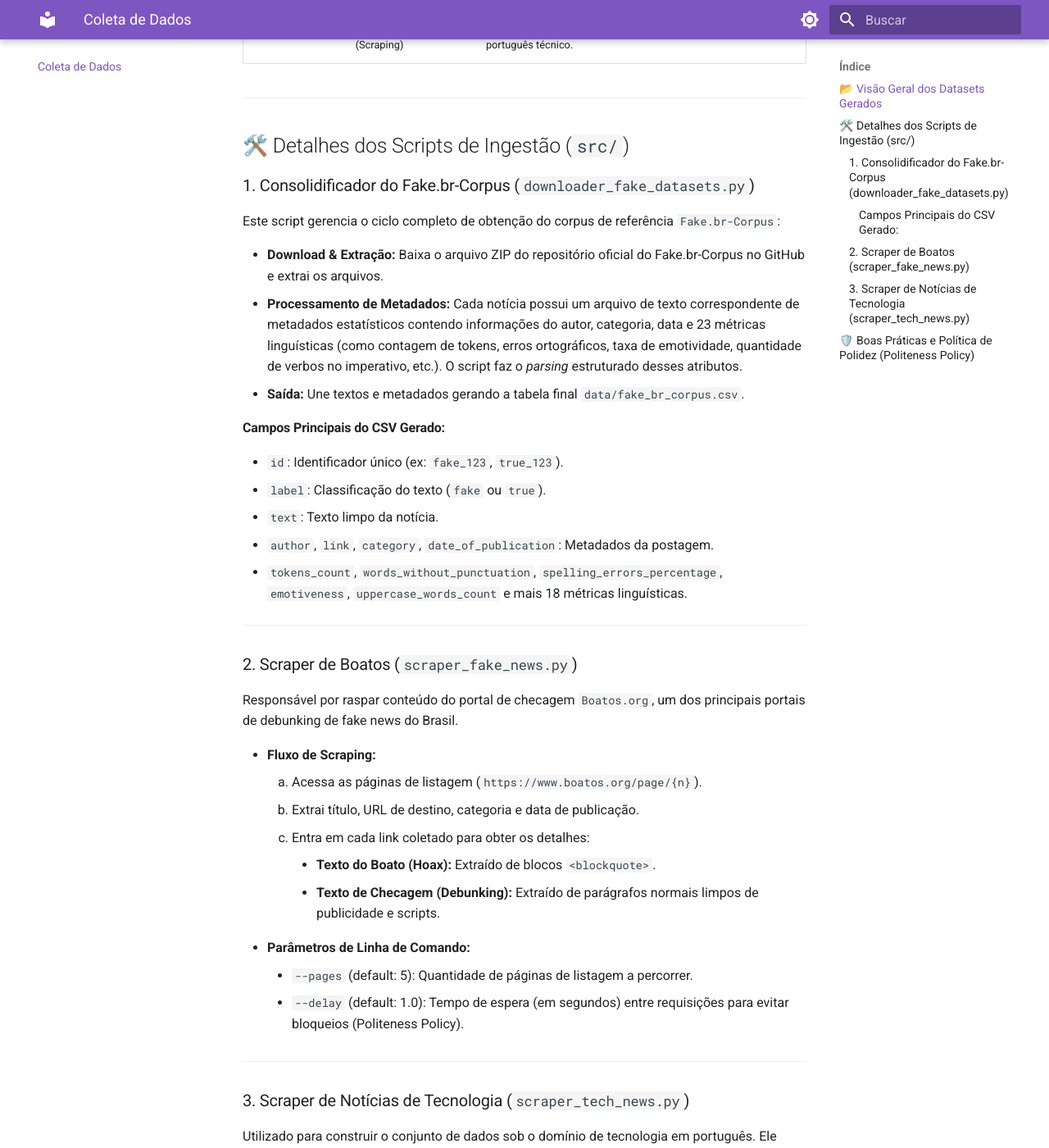
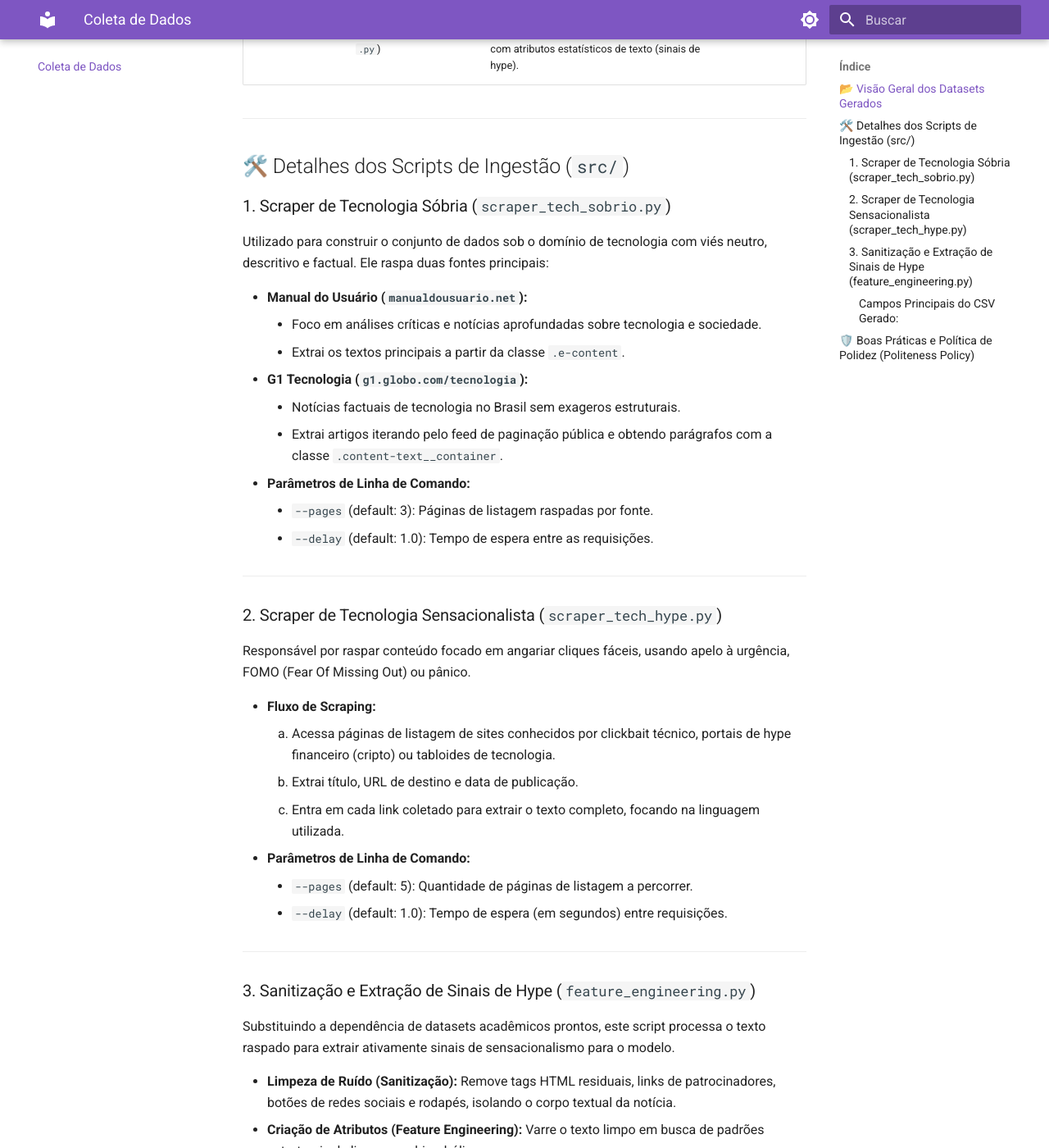
Before and after one commit to unb-Sistemas-de-Machine-learning/challenge_1_inimigos_do_prompt, an MkDocs documentation site: the page built from docs/dados.md, in a window 1280 px wide and 1400 px high, scrolled down 711 px. Shown: the whole window at 82% size. Built offline with MkDocs 1.6.1 and Material for MkDocs 9.7.7, drawn with Linux system fonts in a browser that asks for light colours; some of the changed text lies outside the part shown.

Commit message:
refactor: atualiza seção de coleta e ingestão de dados com novas fontes e descrições

```diff
--- a/docs/dados.md
+++ b/docs/dados.md
@@ -1,6 +1,6 @@
 # Coleta e Ingestão de Dados
 
-Esta seção detalha o fluxo de coleta, processamento de ruído e consolidação de dados utilizados para treinar e avaliar o modelo. O projeto consome tanto datasets consolidados de referência em Fake News quanto scrapings de portais ativos para manter os dados atualizados.
+Esta seção detalha o fluxo de coleta, processamento de ruído e consolidação de dados utilizados para treinar e avaliar o modelo. Como o foco do projeto é identificar **sensacionalismo, clickbait e hype tecnológico**, o sistema consome dados via web scraping balanceando portais classificados como "sóbrios" (jornalismo factual) e textos focados em promessas exageradas.
 
 ---
 
@@ -10,56 +10,23 @@ Os dados coletados são armazenados na pasta `data/` nos seguintes arquivos:
 
 | Arquivo | Origem | Descrição | Registros |
 | :--- | :--- | :--- | :--- |
-| `fake_br_corpus.csv` | `Fake.br-Corpus` (GitHub) | Dataset de referência brasileiro com textos verdadeiros e falsos emparelhados e enriquecido com 27 atributos estatísticos de texto. | 7.200 |
-| `scraped_fake_news.csv` | `Boatos.org` (Scraping) | Coleta sob demanda de artigos do portal de checagem Boatos.org contendo o texto do boato e o texto de checagem (debunking). | Variável |
-| `tech_news.csv` | `Manual do Usuário` & `G1 Tecnologia` (Scraping) | Notícias reais de tecnologia recentes para servir como fonte de dados não sensacionalistas em português técnico. | Variável |
+| `tech_sobrio.csv` | `Manual do Usuário` & `G1 Tecnologia` (Scraping) | Notícias factuais e análises críticas sobre tecnologia para servir como base de textos confiáveis (não sensacionalistas). | Variável |
+| `tech_hype.csv` | Portais de Criptomoedas, Tech Clickbait (Scraping) | Coleta de artigos com títulos caça-cliques, viés apocalíptico sobre IA ou promessas hiperbólicas. | Variável |
+| `dataset_hype_treino.csv` | Pipeline Interno (`feature_engineering.py`) | Dataset consolidado contendo textos limpos de ambos os CSVs anteriores, enriquecido com atributos estatísticos de texto (sinais de hype). | Variável |
 
 ---
 
 ## 🛠️ Detalhes dos Scripts de Ingestão (`src/`)
 
-### 1. Consolidificador do Fake.br-Corpus (`downloader_fake_datasets.py`)
+### 1. Scraper de Tecnologia Sóbria (`scraper_tech_sobrio.py`)
 
-Este script gerencia o ciclo completo de obtenção do corpus de referência `Fake.br-Corpus`:
-
-* **Download & Extração:** Baixa o arquivo ZIP do repositório oficial do Fake.br-Corpus no GitHub e extrai os arquivos.
-* **Processamento de Metadados:** Cada notícia possui um arquivo de texto correspondente de metadados estatísticos contendo informações do autor, categoria, data e 23 métricas linguísticas (como contagem de tokens, erros ortográficos, taxa de emotividade, quantidade de verbos no imperativo, etc.). O script faz o *parsing* estruturado desses atributos.
-* **Saída:** Une textos e metadados gerando a tabela final `data/fake_br_corpus.csv`.
-
-#### Campos Principais do CSV Gerado:
-* `id`: Identificador único (ex: `fake_123`, `true_123`).
-* `label`: Classificação do texto (`fake` ou `true`).
-* `text`: Texto limpo da notícia.
-* `author`, `link`, `category`, `date_of_publication`: Metadados da postagem.
-* `tokens_count`, `words_without_punctuation`, `spelling_errors_percentage`, `emotiveness`, `uppercase_words_count` e mais 18 métricas linguísticas.
-
----
-
-### 2. Scraper de Boatos (`scraper_fake_news.py`)
-
-Responsável por raspar conteúdo do portal de checagem `Boatos.org`, um dos principais portais de debunking de fake news do Brasil.
-
-* **Fluxo de Scraping:**
-    1. Acessa as páginas de listagem (`https://www.boatos.org/page/{n}`).
-    2. Extrai título, URL de destino, categoria e data de publicação.
-    3. Entra em cada link coletado para obter os detalhes:
-        * **Texto do Boato (Hoax):** Extraído de blocos `<blockquote>`.
-        * **Texto de Checagem (Debunking):** Extraído de parágrafos normais limpos de publicidade e scripts.
-* **Parâmetros de Linha de Comando:**
-    * `--pages` (default: 5): Quantidade de páginas de listagem a percorrer.
-    * `--delay` (default: 1.0): Tempo de espera (em segundos) entre requisições para evitar bloqueios (Politeness Policy).
-
----
-
-### 3. Scraper de Notícias de Tecnologia (`scraper_tech_news.py`)
-
-Utilizado para construir o conjunto de dados sob o domínio de tecnologia em português. Ele raspa duas fontes principais:
+Utilizado para construir o conjunto de dados sob o domínio de tecnologia com viés neutro, descritivo e factual. Ele raspa duas fontes principais:
 
 * **Manual do Usuário (`manualdousuario.net`):**
     * Foco em análises críticas e notícias aprofundadas sobre tecnologia e sociedade.
     * Extrai os textos principais a partir da classe `.e-content`.
 * **G1 Tecnologia (`g1.globo.com/tecnologia`):**
-    * Notícias factuais de tecnologia no Brasil.
+    * Notícias factuais de tecnologia no Brasil sem exageros estruturais.
     * Extrai artigos iterando pelo feed de paginação pública e obtendo parágrafos com a classe `.content-text__container`.
 * **Parâmetros de Linha de Comando:**
     * `--pages` (default: 3): Páginas de listagem raspadas por fonte.
@@ -67,9 +34,41 @@ Utilizado para construir o conjunto de dados sob o domínio de tecnologia em por
 
 ---
 
+### 2. Scraper de Tecnologia Sensacionalista (`scraper_tech_hype.py`)
+
+Responsável por raspar conteúdo focado em angariar cliques fáceis, usando apelo à urgência, FOMO (Fear Of Missing Out) ou pânico.
+
+* **Fluxo de Scraping:**
+    1. Acessa páginas de listagem de sites conhecidos por clickbait técnico, portais de hype financeiro (cripto) ou tabloides de tecnologia.
+    2. Extrai título, URL de destino e data de publicação.
+    3. Entra em cada link coletado para extrair o texto completo, focando na linguagem utilizada.
+* **Parâmetros de Linha de Comando:**
+    * `--pages` (default: 5): Quantidade de páginas de listagem a percorrer.
+    * `--delay` (default: 1.0): Tempo de espera (em segundos) entre requisições.
+
+---
+
+### 3. Sanitização e Extração de Sinais de Hype (`feature_engineering.py`)
+
+Substituindo a dependência de datasets acadêmicos prontos, este script processa o texto raspado para extrair ativamente sinais de sensacionalismo para o modelo.
+
+* **Limpeza de Ruído (Sanitização):** Remove tags HTML residuais, links de patrocinadores, botões de redes sociais e rodapés, isolando o corpo textual da notícia.
+* **Criação de Atributos (Feature Engineering):** Varre o texto limpo em busca de padrões estruturais de linguagem hiperbólica.
+* **Saída:** Une os dados sóbrios e os de hype gerando a tabela final `data/dataset_hype_treino.csv`.
+
+#### Campos Principais do CSV Gerado:
+* `id`: Identificador único.
+* `label`: Classificação do texto (`sobrio` ou `hype`).
+* `text`: Texto limpo e higienizado da notícia.
+* `uppercase_words_percentage`: Densidade de palavras escritas totalmente em CAIXA ALTA.
+* `exclamation_density`: Contagem e frequência de pontuação extrema (ex: `!!!`, `?!`).
+* `extreme_adjectives_count`: Contagem da ocorrência de léxico de alarme (ex: "revolucionário", "urgente", "assustador", "fim", "milagroso").
+
+---
+
 ## 🛡️ Boas Práticas e Política de Polidez (Politeness Policy)
 
 Para garantir o bom comportamento dos scrapers e evitar sobrecarga nos servidores das fontes:
-1. **User Agent Real:** Todos os scrapers enviam um cabeçalho `User-Agent` simulando um navegador moderno (Chrome no macOS) para passar em firewalls básicos.
+1. **User Agent Real:** Todos os scrapers enviam um cabeçalho `User-Agent` simulando um navegador moderno para passar em firewalls básicos.
 2. **Tempo de Atraso (Delays):** Por padrão, há uma pausa de pelo menos 1.0 segundo entre cada requisição GET de artigo para respeitar os servidores.
 3. **Tratamento de Erros:** Exceções de conexão e códigos HTTP de erro (diferentes de 200) são tratados para que uma falha em uma página não interrompa todo o processo de coleta.
```
